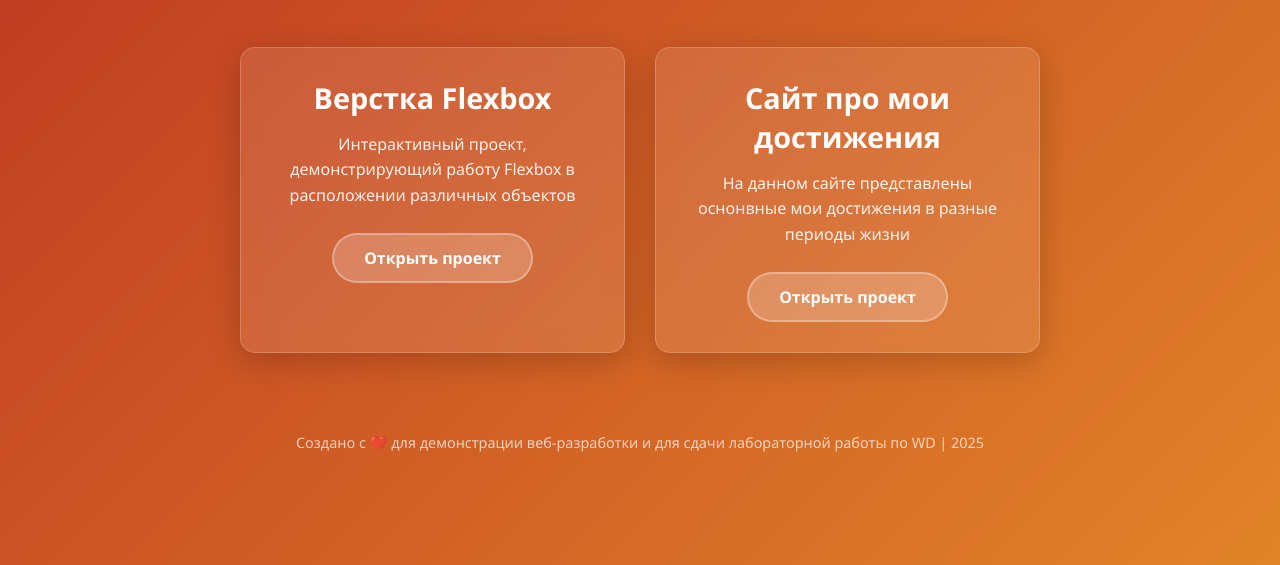
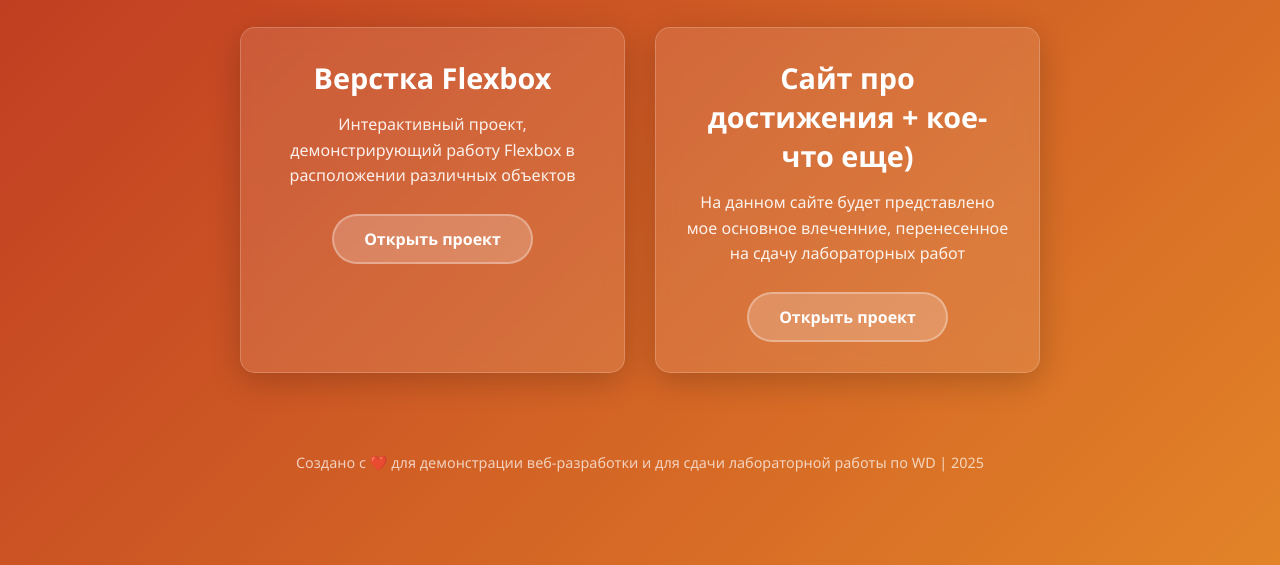
Before and after one commit to AndreyUIR/4, a plain HTML site: page index.html in a window 1280 px wide. Shown: the part 235-800 px from the top of the page. Drawn offline with Linux system fonts and the light colour scheme.

Commit message:
Update index.html

```diff
--- a/index.html
+++ b/index.html
@@ -166,8 +166,8 @@
 
             <div class="project-card saul-project">
 
-                <h2>Сайт про мои достижения</h2>
-                <p>На данном сайте представлены оснонвные мои достижения в разные периоды жизни</p>
+                <h2>Сайт про достижения + кое-что еще)</h2>
+                <p>На данном сайте будет представлено мое основное влеченние, перенесенное на сдачу лабораторных работ</p>
                 <a href="2/index.html" class="btn">Открыть проект</a>
             </div>
         </div>
```
